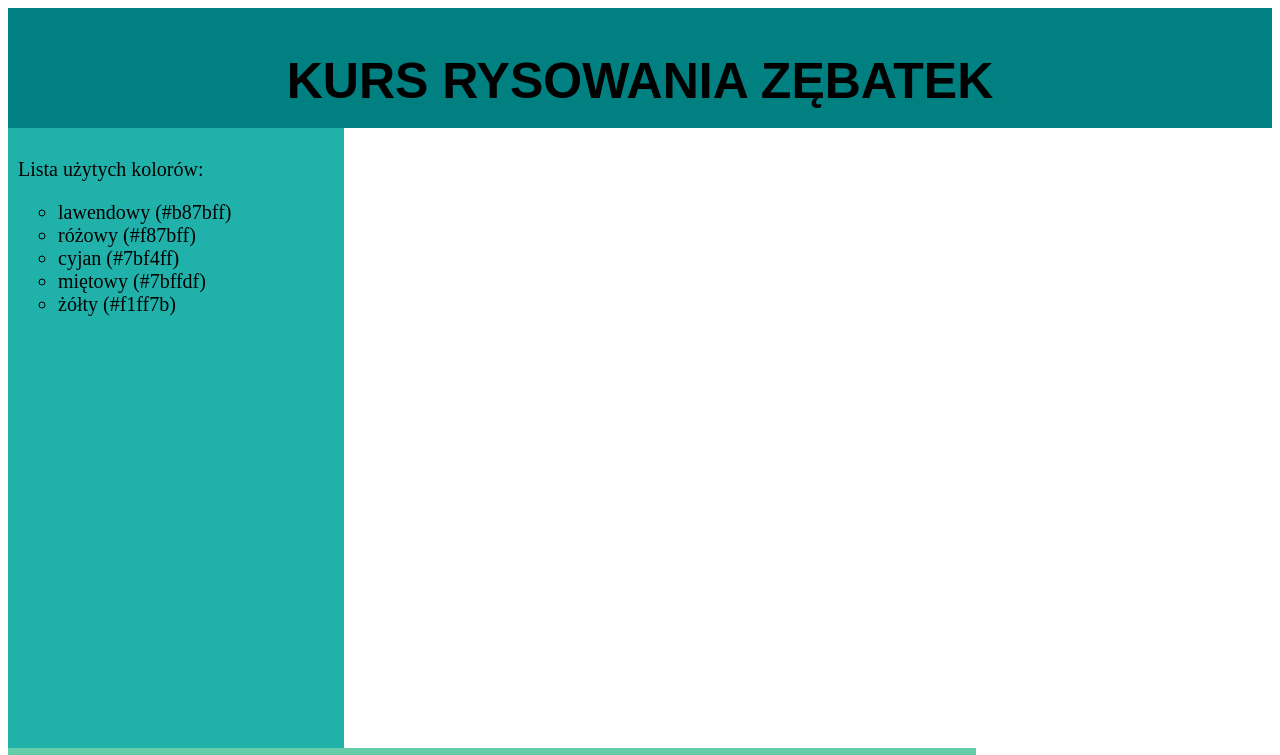
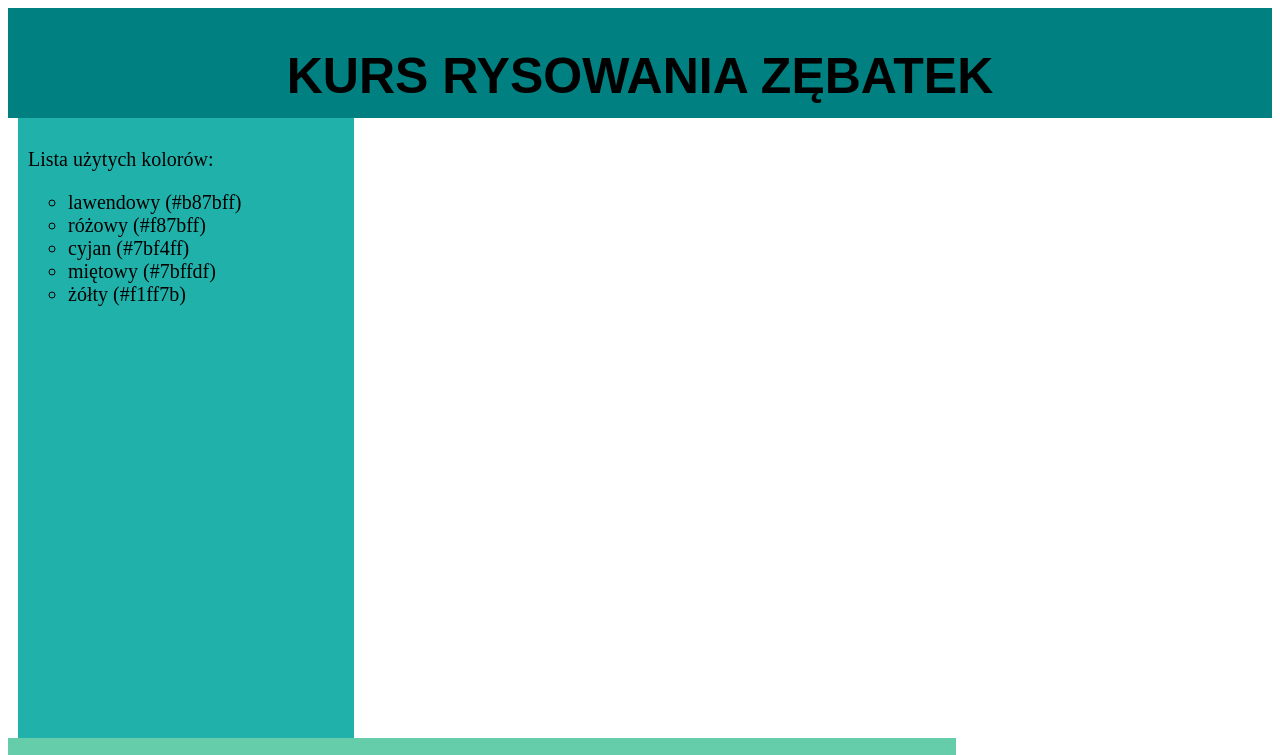
Before and after one commit to majaszczepanska/zebatki, a plain HTML site: page index.html in a window 1280 px wide. Shown: the top 755 px of the page. Drawn offline with Linux system fonts and the light colour scheme.

Commit message:
Update style.css

```diff
--- a/style.css
+++ b/style.css
@@ -3,7 +3,7 @@ background: #008080;
 height: 100px;
 font-family: Arial;
 text-align: center;
-padding: 10px;
+padding: 5px;
 font-size:25px;
 }
 nav {
@@ -14,6 +14,7 @@ float: left;
 text-decoration: none;
   padding: 10px;
   font-size:20px;
+  margin-left: 10px;
 }
 main {
 background: #66CDAA;
@@ -21,7 +22,6 @@ height: 600px;
 width: 75%;
 text-align: center;
 float: left;
-  padding: 10px;
 }
 footer {
 background:#008080;
```
